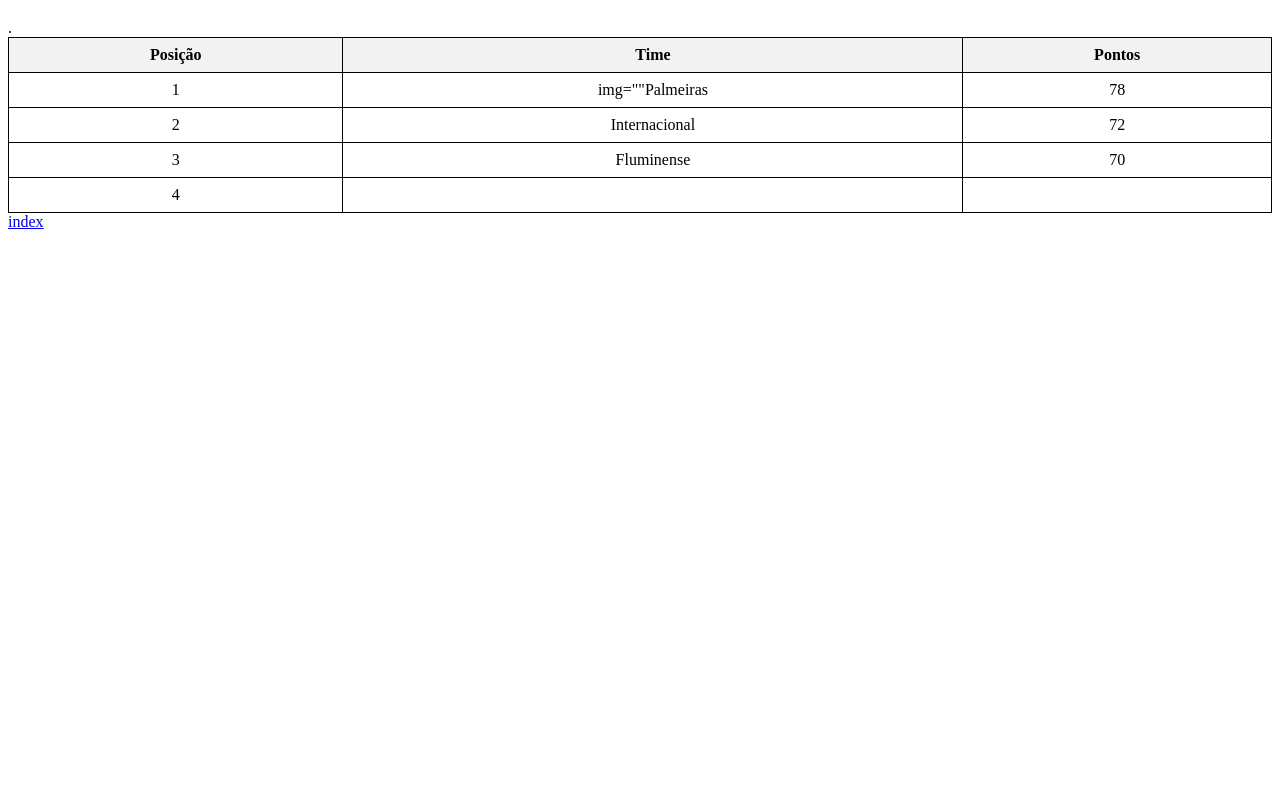
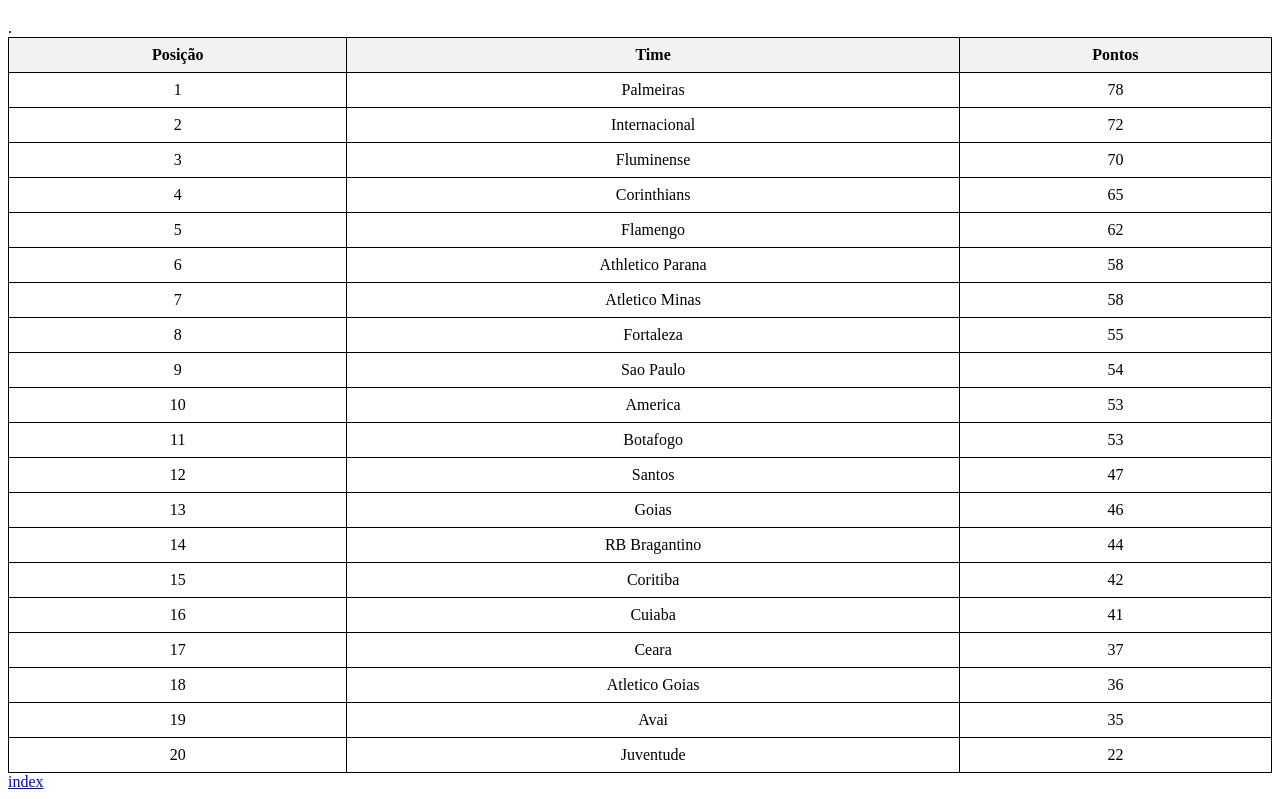
Before and after one commit to Thomas918ops/Trabalho_site, a plain HTML site: page Tabela.html in a window 1280 px wide. Shown: the part 87-886 px from the top of the page. Before the commit the page ends 800 px from the top, so only its background shows below. Drawn offline with Linux system fonts and the light colour scheme.

Commit message:
Update Tabela.html

```diff
--- a/Tabela.html
+++ b/Tabela.html
@@ -37,7 +37,7 @@
         <tbody>
             <tr>
                 <td>1</td>
-                <td>img=""Palmeiras</td>
+                <td>Palmeiras</td>
                 <td>78</td>
             </tr>
             <tr>
@@ -49,10 +49,93 @@
                 <td>3</td>
                 <td>Fluminense</td>
                 <td>70</td>
+            </tr>
             <tr>
       .         <td>4</td>
-                <td></td>
-                <td></td>
+                <td>Corinthians</td>
+                <td>65</td>
+            </tr>
+            <tr>
+                <td>5</td>
+                <td>Flamengo</td>
+                <td>62</td>
+            </tr>
+            <tr>
+                <td>6</td>
+                <td>Athletico Parana</td>
+                <td>58</td>
+            </tr>
+            <tr>
+                <td>7</td>
+                <td>Atletico Minas</td>
+                <td>58</td>
+            </tr>
+            <tr>
+                <td>8</td>
+                <td>Fortaleza</td>
+                <td>55</td>
+            </tr>
+            <tr>
+                <td>9</td>
+                <td>Sao Paulo</td>
+                <td>54</td>
+            </tr>
+            <tr>
+                <td>10</td>
+                <td>America</td>
+                <td>53</td>
+            </tr>
+            <tr>
+                <td>11</td>
+                <td>Botafogo</td>
+                <td>53</td>
+            </tr>
+            <tr>
+                <td>12</td>
+                <td>Santos</td>
+                <td>47</td>
+            </tr>
+            <tr>
+                <td>13</td>
+                <td>Goias</td>
+                <td>46</td>
+            </tr>
+            <tr>
+                <td>14</td>
+                <td>RB Bragantino</td>
+                <td>44</td>
+            </tr>
+            <tr>
+                <td>15</td>
+                <td>Coritiba</td>
+                <td>42</td>
+            </tr>
+            <tr>
+                <td>16</td>
+                <td>Cuiaba</td>
+                <td>41</td>
+            </tr>
+            <tr>
+                <td>17</td>
+                <td>Ceara</td>
+                <td>37</td>
+            </tr>
+            <tr>
+                <td>18</td>
+                <td>Atletico Goias</td>
+                <td>36</td>
+            </tr>
+            <tr>
+                <td>19</td>
+                <td>Avai</td>
+                <td>35</td>
+            </tr>
+            <tr>
+                <td>20</td>
+                <td>Juventude</td>
+                <td>22</td>
+            </tr>
+
         </tbody>
     </table>
 </body>
```
